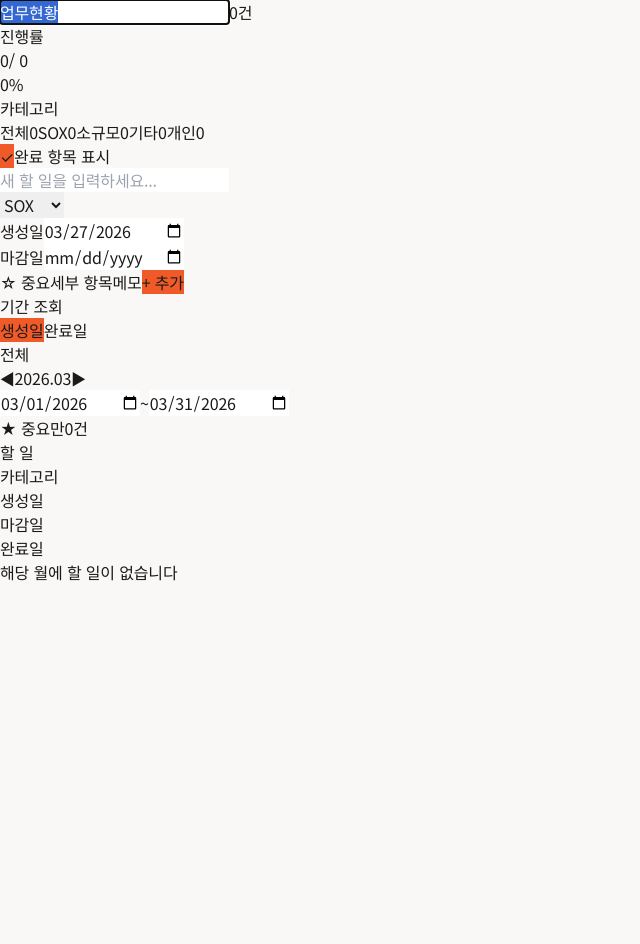
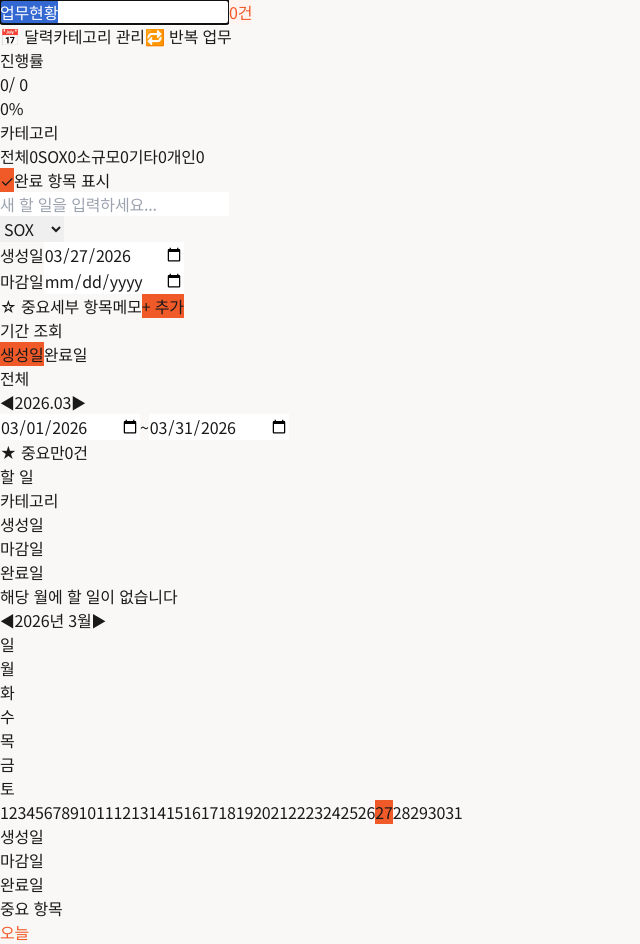
Before and after one commit to hectosox-stack/ToDo, a React (Vite) app: page / in a window 1280 px wide. Both pictures are taken after a click on the element "업무현황". Shown: the whole page, without its empty margins (0-640 px from the left). Before the commit the page ends 800 px from the top, so only its background shows below. Built offline with nearby package versions, Linux system fonts and the light colour scheme.

Commit message:
fix app tsx build errors

```diff
--- a/src/App.tsx
+++ b/src/App.tsx
@@ -41,7 +41,7 @@ function AppContent() {
   const [calSelectedDate, setCalSelectedDate] = useState<string | null>(null);
   const [calendarOpen, setCalendarOpen] = useState(true);
 
-  // ✅ 핵심 수정 (타입 + null 처리)
+  // 수정 1: const 추가 + string 타입 명시
   const [appTitle, setAppTitle] = useState<string>(
     () => localStorage.getItem('app-title') ?? '업무현황'
   );
@@ -64,8 +64,9 @@ function AppContent() {
 
   function handleFilterModeChange(mode: FilterMode) {
     setFilterMode(mode);
-    if (mode !== 'date') setCalSelectedDate(null);
-
+    if (mode !== 'date') {
+      setCalSelectedDate(null);
+    }
     if (mode === 'all') {
       setDateFrom('');
       setDateTo('');
@@ -117,6 +118,7 @@ function AppContent() {
 
   useEffect(() => {
     runAutoGenerate(addTask);
+    // eslint-disable-next-line react-hooks/exhaustive-deps
   }, []);
 
   useEffect(() => {
@@ -126,8 +128,8 @@ function AppContent() {
     }
   }, [editingTitle]);
 
-  // ✅ 핵심 수정
   function handleTitleEdit() {
+    // 수정 2: undefined 방지
     setTitleDraft(appTitle ?? '');
     setEditingTitle(true);
   }
@@ -150,12 +152,11 @@ function AppContent() {
     let result = activeCategory === 'all'
       ? tasks
       : tasks.filter(t => t.category === activeCategory);
-
     if (!showCompleted) result = result.filter(t => !t.completed);
-
     return result;
   }, [tasks, activeCategory, showCompleted]);
 
+  // 달력용 tasks — 카테고리 필터만 적용, showCompleted 미적용
   const calendarTasks = useMemo(() => {
     if (activeCategory === 'all') return tasks;
     return tasks.filter(t => t.category === activeCategory);
@@ -180,14 +181,53 @@ function AppContent() {
                 onChange={e => setTitleDraft(e.target.value)}
                 onBlur={handleTitleSave}
                 onKeyDown={handleTitleKeyDown}
-                className="text-lg font-bold border-b-2 outline-none bg-transparent"
+                className="text-lg font-bold tracking-tight border-b-2 border-[#F05A28] outline-none bg-transparent"
+                style={{ color: 'var(--text-primary)', minWidth: '6rem' }}
               />
             ) : (
-              <h1 onClick={handleTitleEdit}>
+              <h1
+                className="text-lg font-bold tracking-tight cursor-pointer hover:opacity-70 transition-opacity"
+                style={{ color: 'var(--text-primary)' }}
+                onClick={handleTitleEdit}
+                title="클릭하여 제목 수정"
+              >
                 {appTitle ?? ''}
               </h1>
             )}
-            <span>{tasks.length}건</span>
+            <span
+              className="text-xs font-medium px-2 py-0.5 rounded-full"
+              style={{ backgroundColor: 'var(--brand-light)', color: 'var(--brand)' }}
+            >
+              {tasks.length}건
+            </span>
+          </div>
+
+          <div className="flex items-center gap-2">
+            <button
+              onClick={() => setCalendarOpen(o => !o)}
+              aria-label="달력 토글"
+              className={`text-sm border rounded-lg px-3 py-1.5 transition-colors focus:outline-none focus:ring-2 ${
+                calendarOpen
+                  ? 'border-[#F05A28] text-[#F05A28] bg-[#FFF4F0] hover:bg-orange-100 focus:ring-[#F05A28]'
+                  : 'text-gray-500 hover:text-gray-700 border-gray-300 hover:bg-gray-50 focus:ring-[#F05A28]'
+              }`}
+            >
+              📅 달력
+            </button>
+            <button
+              onClick={() => setManagerOpen(true)}
+              aria-label="카테고리 관리"
+              className="text-sm text-gray-500 hover:text-gray-700 border border-gray-300 rounded-lg px-3 py-1.5 transition-colors focus:outline-none focus:ring-2 focus:ring-[#F05A28] hover:bg-gray-50"
+            >
+              카테고리 관리
+            </button>
+            <button
+              onClick={() => setRecurringManagerOpen(true)}
+              aria-label="반복 업무 관리"
+              className="text-sm text-gray-500 hover:text-gray-700 border border-gray-300 rounded-lg px-3 py-1.5 transition-colors focus:outline-none focus:ring-2 focus:ring-[#F05A28] hover:bg-gray-50"
+            >
+              🔁 반복 업무
+            </button>
           </div>
         </div>
       </header>
@@ -223,9 +263,51 @@ function AppContent() {
             showImportantOnly={showImportantOnly}
             onShowImportantOnlyChange={setShowImportantOnly}
             calSelectedDate={calSelectedDate}
+            onClearCalendarDate={() => {
+              setCalSelectedDate(null);
+              handleFilterModeChange('month');
+            }}
           />
         </main>
+
+        {calendarOpen && (
+          <aside className="w-64 flex-shrink-0 bg-white border-l border-gray-200 overflow-y-auto">
+            <MiniCalendar
+              tasks={calendarTasks}
+              year={filterYear}
+              month={filterMonth}
+              onMonthChange={handleCalendarMonthChange}
+              selectedDate={calSelectedDate}
+              onDateSelect={(date) => {
+                if (date === null) {
+                  setCalSelectedDate(null);
+                  handleFilterModeChange('month');
+                } else {
+                  handleCalendarDateSelect(date);
+                }
+              }}
+            />
+          </aside>
+        )}
       </div>
+
+      {managerOpen && (
+        <CategoryManager
+          tasks={tasks}
+          onClose={() => setManagerOpen(false)}
+        />
+      )}
+
+      {recurringManagerOpen && (
+        <RecurringTaskManager
+          recurringTasks={recurringTasks}
+          onAdd={addRecurring}
+          onUpdate={updateRecurring}
+          onDelete={deleteRecurring}
+          onToggleActive={toggleActive}
+          onClose={() => setRecurringManagerOpen(false)}
+        />
+      )}
     </div>
   );
 }
```
